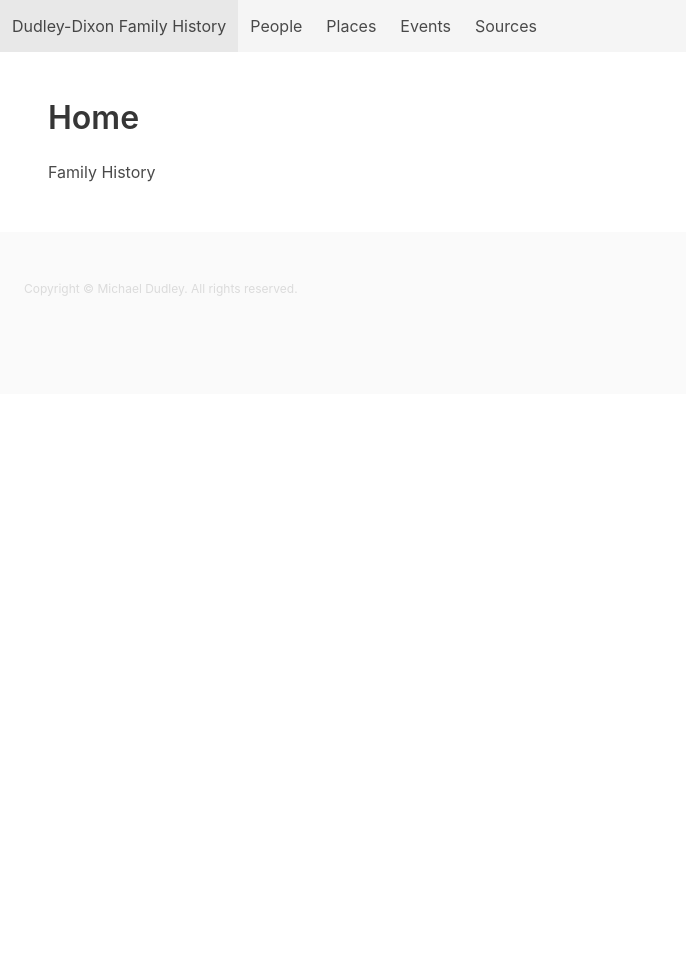
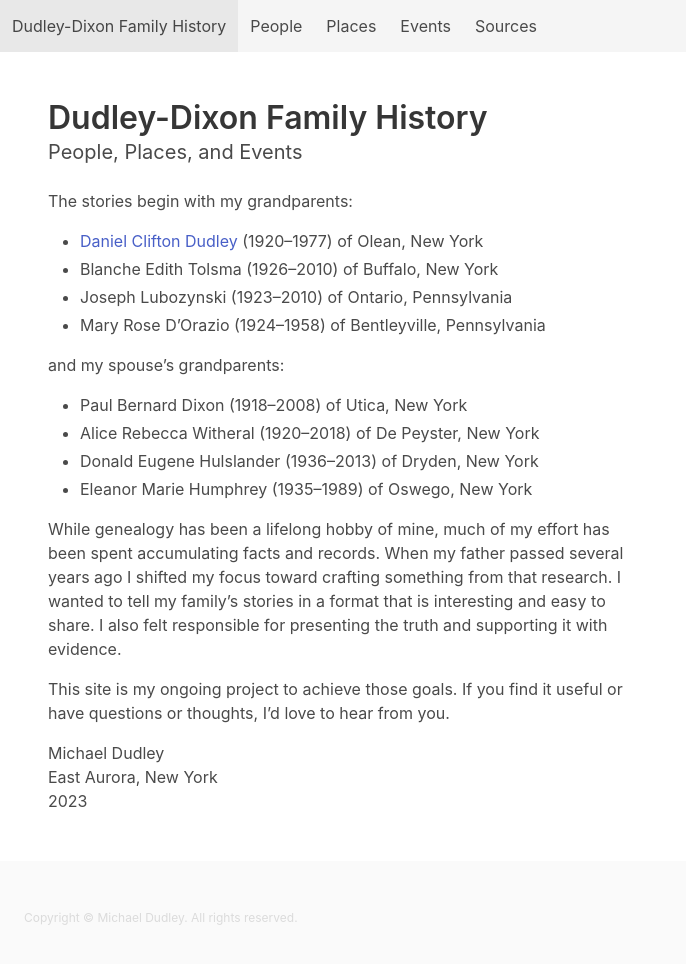
Before and after one commit to sourcenouveau/family-history, a Jekyll site: the page built from index.md, in a window 1280 px wide and 1023 px high. Shown: the top 964 px of the window, without its empty margins (0-686 px from the left). Built offline with Jekyll 4.4.1, drawn with Linux system fonts in a browser that asks for light colours.

Commit message:
Add foreword

```diff
--- a/_config.yml
+++ b/_config.yml
@@ -13,6 +13,10 @@ collections:
     output: true
 
 defaults:
+  - scope:
+      path: ""
+    values:
+      layout: "default"
   - scope:
       path: ""
       type: "events"
--- a/_layouts/default.html
+++ b/_layouts/default.html
@@ -38,7 +38,17 @@
 
     <section class="section">
       <h1 class="title">{{ page.title }}</h1>
-      {{ content }}
+      {% if page.subtitle %}
+      <h2 class="subtitle">{{ page.subtitle }}</h2>
+      {% endif %}
+      <div class="columns">
+        <div class="column is-half">
+
+          <div class="content">
+            {{ content }}
+          </div>
+        </div>
+      </div>
     </section>
 
     <footer class="footer">
--- a/_layouts/person.html
+++ b/_layouts/person.html
@@ -1,4 +1,5 @@
 ---
 layout: default
 ---
+
 {{ page.name }} was born at {{ page.birth_place }} on {{ page.birth_date | date: "%-d %B %Y" }}.
--- a/index.html
+++ /dev/null
@@ -1,6 +0,0 @@
----
-layout: default
-title: Home
----
-
-<h1>Family History</h1>
--- /dev/null
+++ b/index.md
@@ -0,0 +1,30 @@
+---
+title: Dudley-Dixon Family History
+subtitle: People, Places, and Events
+---
+
+The stories begin with my grandparents:
+
+- [Daniel Clifton Dudley](/people/dudley-daniel-clifton-1920.html) (1920–1977) of Olean, New York
+- Blanche Edith Tolsma (1926–2010) of Buffalo, New York
+- Joseph Lubozynski (1923–2010) of Ontario, Pennsylvania
+- Mary Rose D'Orazio (1924–1958) of Bentleyville, Pennsylvania
+
+and my spouse's grandparents:
+
+- Paul Bernard Dixon (1918–2008) of Utica, New York
+- Alice Rebecca Witheral (1920–2018) of De Peyster, New York
+- Donald Eugene Hulslander (1936–2013) of Dryden, New York
+- Eleanor Marie Humphrey (1935–1989) of Oswego, New York
+
+While genealogy has been a lifelong hobby of mine, much of my effort has been spent accumulating facts and records.
+When my father passed several years ago I shifted my focus toward crafting something from that research.
+I wanted to tell my family's stories in a format that is interesting and easy to share.
+I also felt responsible for presenting the truth and supporting it with evidence.
+
+This site is my ongoing project to achieve those goals.
+If you find it useful or have questions or thoughts, I'd love to hear from you.
+
+Michael Dudley\
+East Aurora, New York\
+2023
```
Also changed, not shown: _collections/_people/dudley-daniel-clifton-1920.md (+2 -0 lines), _collections/_people/witheral-alice-rebecca-1920.md (+2 -0 lines).
